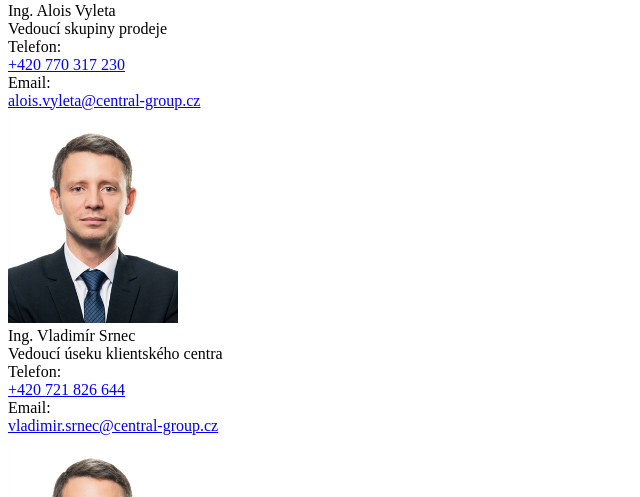
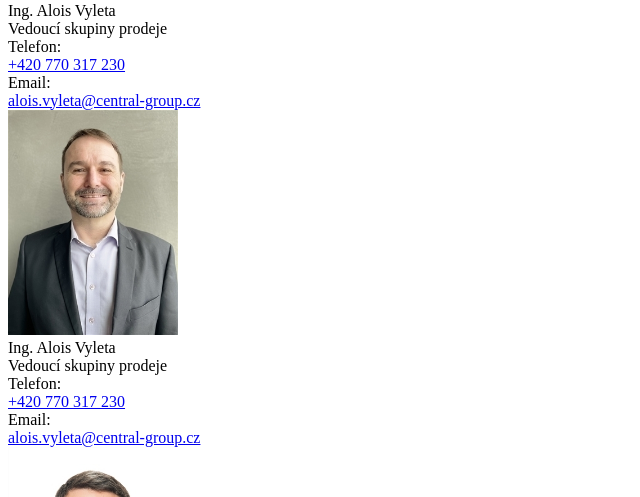
Before and after one commit to TomVitha/ois-vue, a Vue app: page /kontakty in a window 1280 px wide. Shown: the part 1610-2107 px from the top of the page, without its empty margins (0-640 px from the left). Built offline with nearby package versions, Linux system fonts and the light colour scheme.

Commit message:
Update paths again

```diff
--- a/src/views/Kontakty.vue
+++ b/src/views/Kontakty.vue
@@ -13,7 +13,16 @@
           position="Vedoucí skupiny prodeje"
           phone="+420 770 317 230"
           email="alois.vyleta@central-group.cz"
-          imgURL="/contacts/alois-vyleta-photo.jpeg"
+          imgURL="alois-vyleta-photo.jpeg"
+        />
+      </div>
+      <div class="col-md-6">
+        <ContactBlock
+          name="Ing. Alois Vyleta"
+          position="Vedoucí skupiny prodeje"
+          phone="+420 770 317 230"
+          email="alois.vyleta@central-group.cz"
+          imgURL="/alois-vyleta-photo.jpeg"
         />
       </div>
       <div class="col-md-6">
@@ -22,7 +31,7 @@
           position="Vedoucí úseku klientského centra"
           phone="+420 721 826 644"
           email="	vladimir.srnec@central-group.cz"
-          imgURL="./public/contacts/vladimir-srnec-photo.jpeg"
+          imgURL="./public/vladimir-srnec-photo.jpeg"
         />
       </div>
       <div class="col-md-6">
```
Also changed, not shown: public/alois-vyleta-photo.jpeg (renamed from public/contacts/alois-vyleta-photo.jpeg), public/vladimir-srnec-photo.jpeg (renamed from public/contacts/vladimir-srnec-photo.jpeg).
